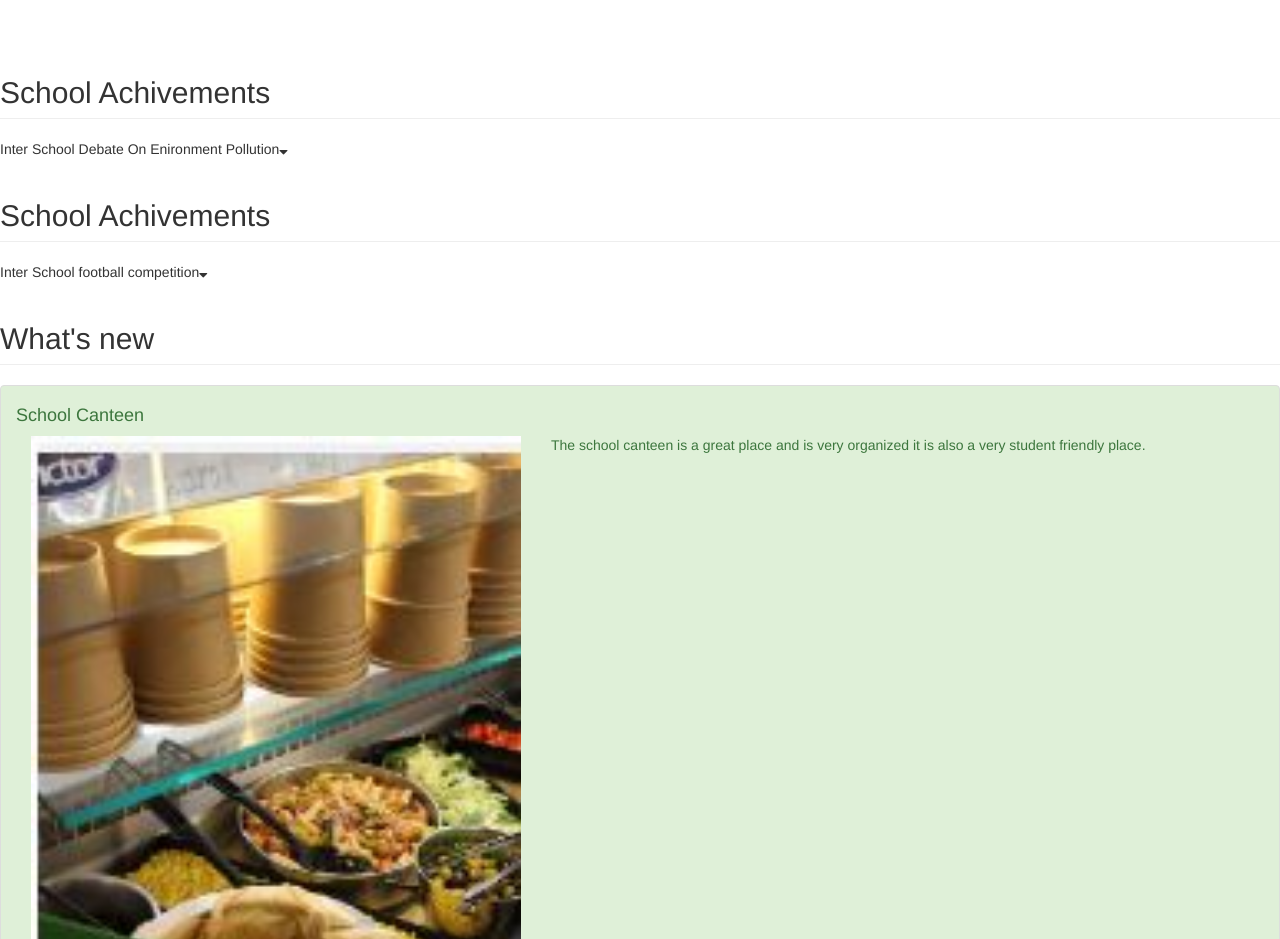
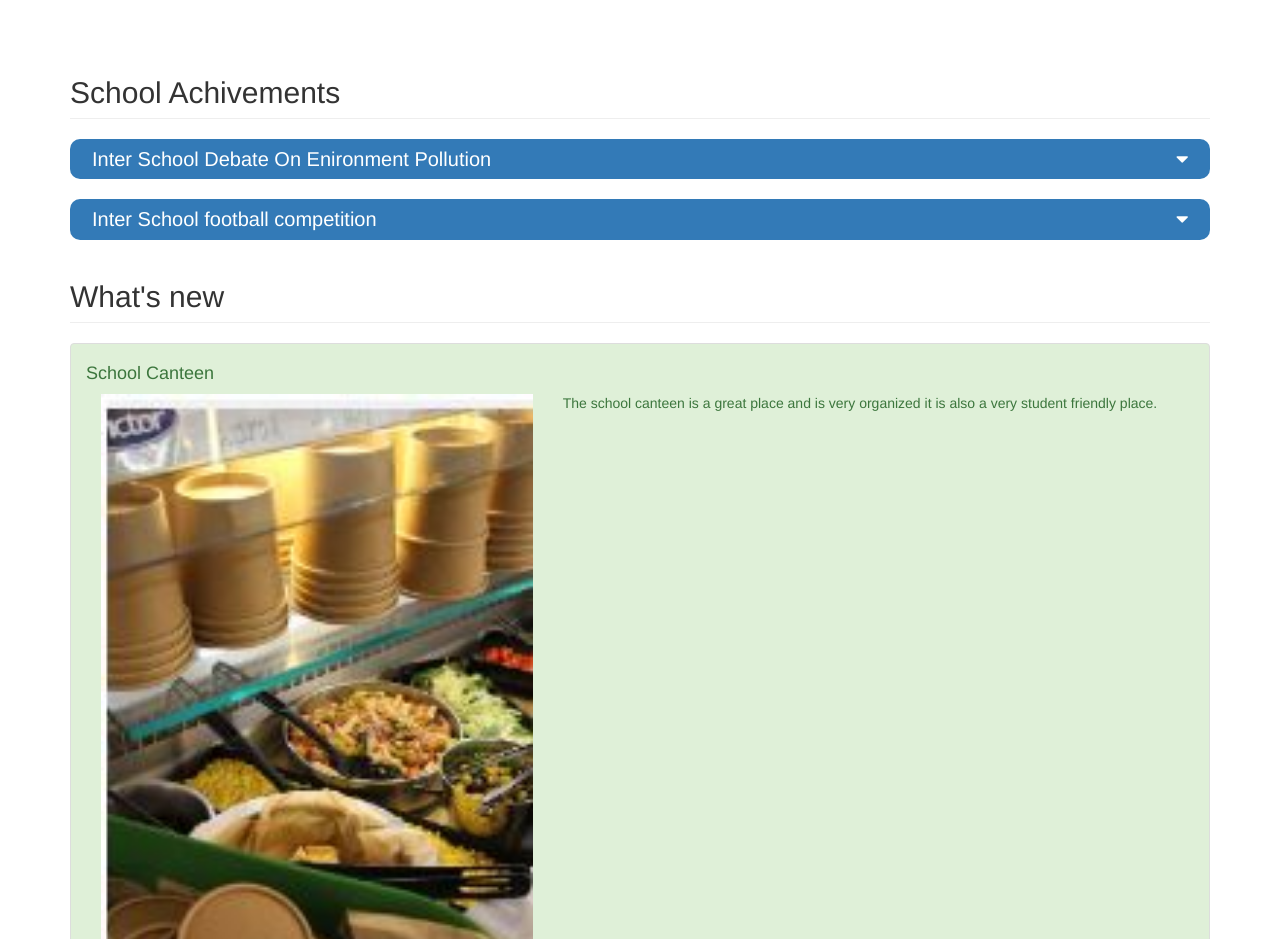
Before and after one commit to sanju279/school-website, a plain HTML site: page index.html in a window 1280 px wide. Shown: the part 2480-3419 px from the top of the page. Drawn offline with nearby package versions, Linux system fonts and the light colour scheme.

Commit message:
Add files via upload

```diff
--- a/index.html
+++ b/index.html
@@ -65,14 +65,13 @@
 </div>
 <br><br>
 </center>
-</div>
 <!--starting with part3-->
 <h2 class="page-header" id="achivements">School Achivements</h2>
-<div clasds="big-primary movie_head" data-toggle="collapse" data-target="school_achivement1">
+<div class="bg-primary movie_head" data-toggle="collapse" data-target="#school_achivement1">
 Inter School Debate On Enironment Pollution<i class="fa fa-sort-desc"></i>
+</div>
 
 <div id="school_achivement1" class="collapse">
-<div class="achivement_text">
 <img src="debate.JPG" class="img-responsive img-thumbnail">
 <h5 class="text-success text-capitalize">won the inter school competition
   <span class="glyphicon glyphicon-star"></span>
@@ -81,17 +80,14 @@ Inter School Debate On Enironment Pollution<i class="fa fa-sort-desc"></i>
   <span class="glyphicon glyphicon-star"></span>
   <span class="glyphicon glyphicon-star"></span>
   </h5>
-</div>
 <p>Altrincham College won this competition.</p>
 </div>
+
+<div class="bg-primary movie_head" data-toggle="collapse" data-target="#school_achivement2">
+Inter School football competition<i class="fa fa-sort-desc"></i>
 </div>
 
-<h2 class="page-header" id="achivements">School Achivements</h2>
-<div clasds="big-primary movie_head" data-toggle="collapse" data-target="school_achivement2">
-Inter School football competition<i class="fa fa-sort-desc"></i>
-
 <div id="school_achivement2" class="collapse">
-<div class="achivement_text">
 <img src="football.JPG" class="img-responsive img-thumbnail">
 <h5 class="text-success text-capitalize">the inter house football competition
   <span class="glyphicon glyphicon-star"></span>
@@ -100,10 +96,9 @@ Inter School football competition<i class="fa fa-sort-desc"></i>
   <span class="glyphicon glyphicon-star"></span>
   <span class="glyphicon glyphicon-star"></span>
   </h5>
-</div>
 <p>Altrincham College interhouse football competition.</p>
 </div>
-</div>
+
 
 <h2 class="page-header" id="new">What's new</h2>
 <ul class="list-group">
@@ -138,7 +133,7 @@ Inter School football competition<i class="fa fa-sort-desc"></i>
          </a>
       </div>
 </section>
-
+</div>
 </body>
 
 </html>
--- a/style.css
+++ b/style.css
@@ -33,9 +33,14 @@
     float:right;
 }
 
-.achivement_text span
+#school_achivement1,#school_achivement2 span
 {
     color:orange;
+}
+
+.movie_text span
+{
+color:orange;
 }
 
 .new
```
